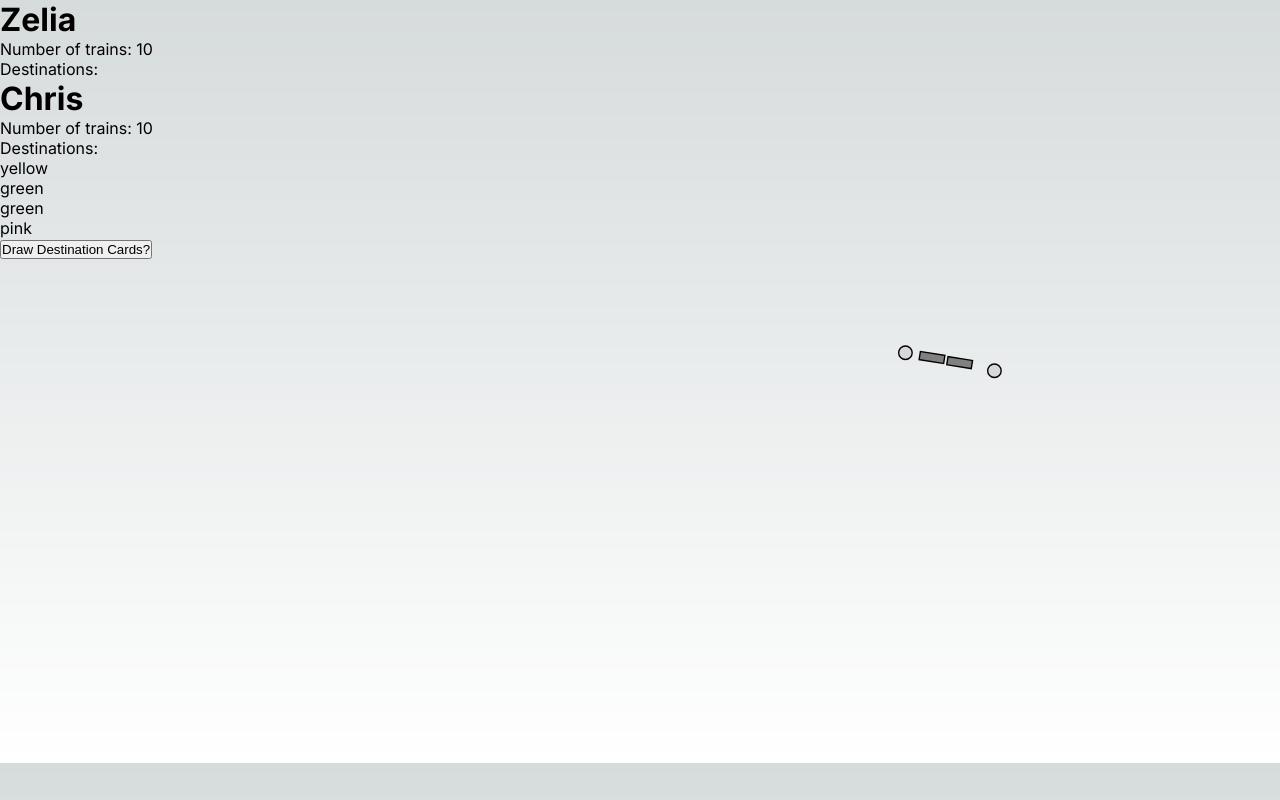
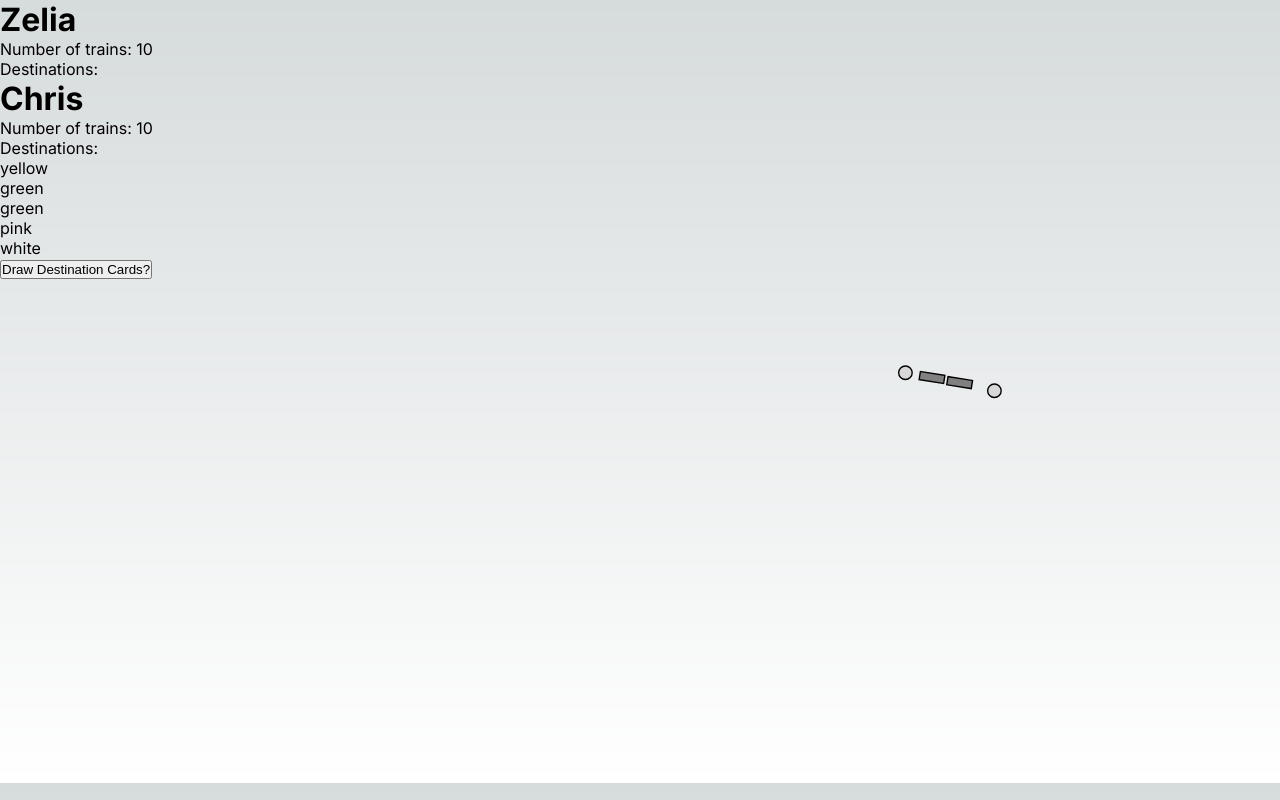
Before and after one commit to zsequeira9/train-game, a Next.js app: page / in a window 1280 px wide. Built offline with nearby package versions, Linux system fonts and the light colour scheme.

Commit message:
added key, still getting hydration error

```diff
--- a/interfaces.ts
+++ b/interfaces.ts
@@ -116,10 +116,17 @@ export class Controller implements IController {
       cardColors[j] = temp;
      }
 
+     // add an id for each
+     for (let i = 0; i <cardColors.length; i++) {
+      cardColors[i] = {id: i, cardColor: cardColors[i]}
+     }
+
+     //
      let faceUp = [];
-     for (let i = 0; i < 4; i++) {
+     for (let i = 0; i < 5; i++) {
       faceUp.push(cardColors.shift())
      }
+     console.log("Inside constructor", faceUp);
 
     return [cardColors, faceUp];
   }
@@ -235,7 +242,10 @@ export interface ITrainHand {
   loco: number;
 }
 
-export type trainCard = keyof ITrainHand;
+export interface trainCard {
+  id: number;
+  cardColor: keyof ITrainHand;
+}
 
 export interface IController {
   playerSequence: IPlayer[];
--- a/src/app/gameboard.tsx
+++ b/src/app/gameboard.tsx
@@ -63,15 +63,15 @@ export default function Gameboard() {
   );
 
   const listTrainUp = gameController.trainFaceUp.map((trainCard) =>
-    <li>
-      <p>{trainCard}</p>
+    <li key={trainCard.id}>
+      <p>{trainCard.cardColor}</p>
     </li>
   )
 
   return (
     <main className={styles.main}>
-        { <ul>{listPlayerInfo}</ul> }
-        { <ul>{listTrainUp}</ul> }
+        <ul>{listPlayerInfo}</ul>
+        <ul>{listTrainUp}</ul>
         <div className={styles.card}>
           <button onClick={drawDestinations}>
             Draw Destination Cards?
```
